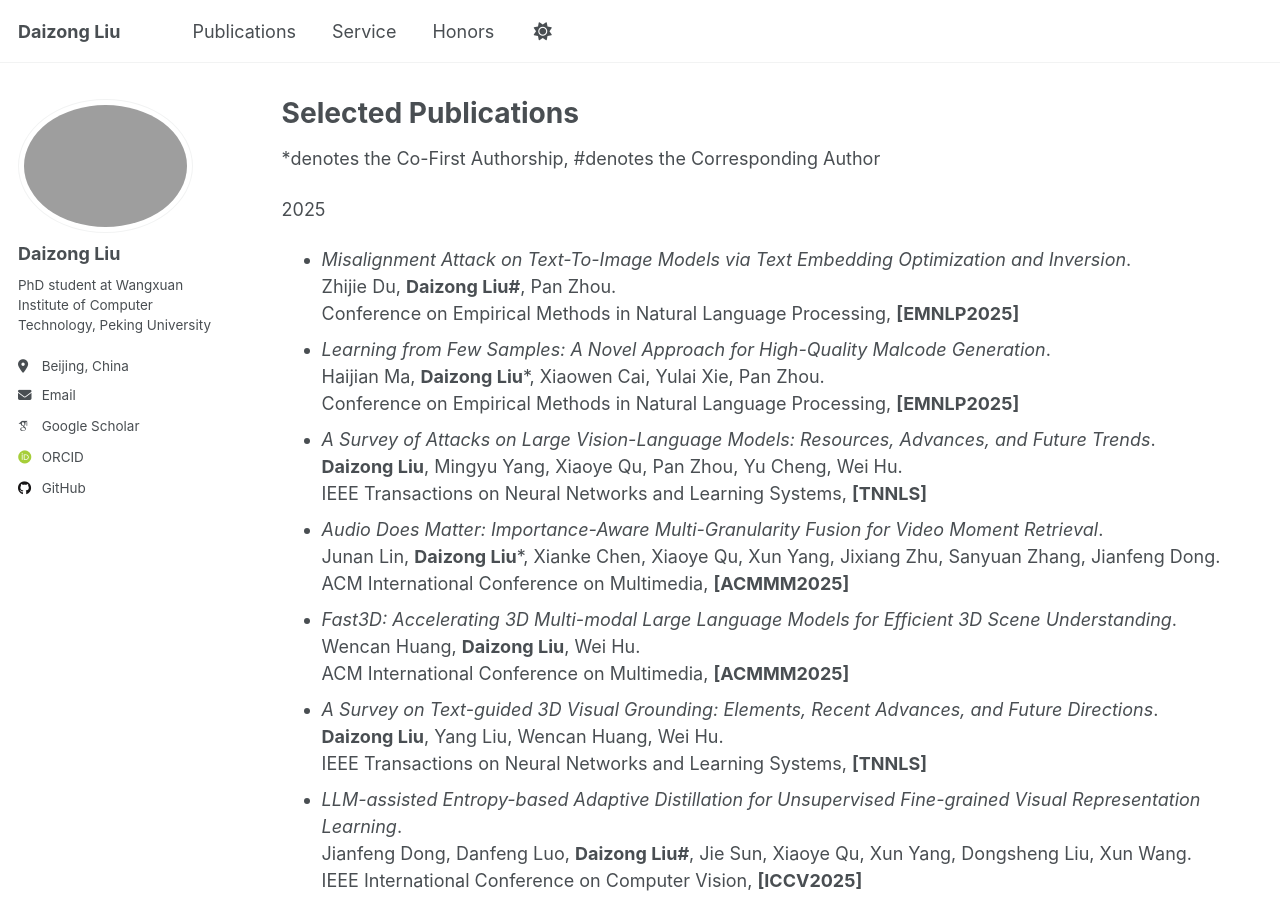
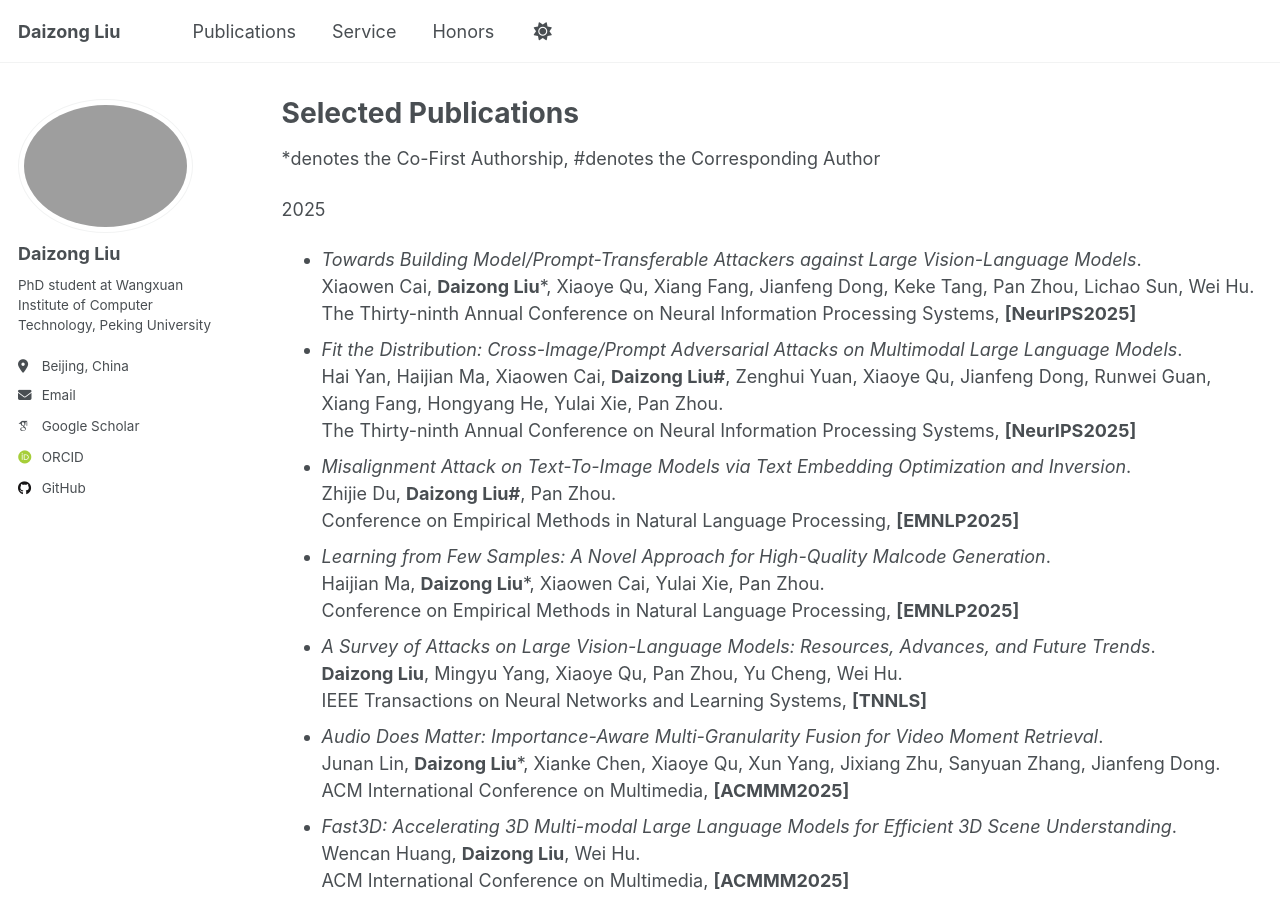
Before and after one commit to liudaizong/liudaizong.github.io, a Jekyll site: the page built from _pages/publications.md, in a window 1280 px wide and 900 px high. Built offline with Jekyll 4.4.1, drawn with Linux system fonts in a browser that asks for light colours; some web fonts are replaced.

Commit message:
Update publications.md

```diff
--- a/_pages/publications.md
+++ b/_pages/publications.md
@@ -7,6 +7,8 @@ author_profile: true
 *denotes the Co-First Authorship, #denotes the Corresponding Author
 
 2025
+* *Towards Building Model/Prompt-Transferable Attackers against Large Vision-Language Models*.<br/> Xiaowen Cai, **Daizong Liu***, Xiaoye Qu, Xiang Fang, Jianfeng Dong, Keke Tang, Pan Zhou, Lichao Sun, Wei Hu.<br/> The Thirty-ninth Annual Conference on Neural Information Processing Systems, **[NeurIPS2025]**
+* *Fit the Distribution: Cross-Image/Prompt Adversarial Attacks on Multimodal Large Language Models*.<br/> Hai Yan, Haijian Ma, Xiaowen Cai, **Daizong Liu#**, Zenghui Yuan, Xiaoye Qu, Jianfeng Dong, Runwei Guan, Xiang Fang, Hongyang He, Yulai Xie, Pan Zhou.<br/> The Thirty-ninth Annual Conference on Neural Information Processing Systems, **[NeurIPS2025]**
 * *Misalignment Attack on Text-To-Image Models via Text Embedding Optimization and Inversion*.<br/> Zhijie Du, **Daizong Liu#**, Pan Zhou.<br/> Conference on Empirical Methods in Natural Language Processing, **[EMNLP2025]**
 * *Learning from Few Samples: A Novel Approach for High-Quality Malcode Generation*.<br/> Haijian Ma, **Daizong Liu***, Xiaowen Cai, Yulai Xie, Pan Zhou.<br/> Conference on Empirical Methods in Natural Language Processing, **[EMNLP2025]**
 * *A Survey of Attacks on Large Vision-Language Models: Resources, Advances, and Future Trends*.<br/> **Daizong Liu**, Mingyu Yang, Xiaoye Qu, Pan Zhou, Yu Cheng, Wei Hu.<br/> IEEE Transactions on Neural Networks and Learning Systems, **[TNNLS]**
```
